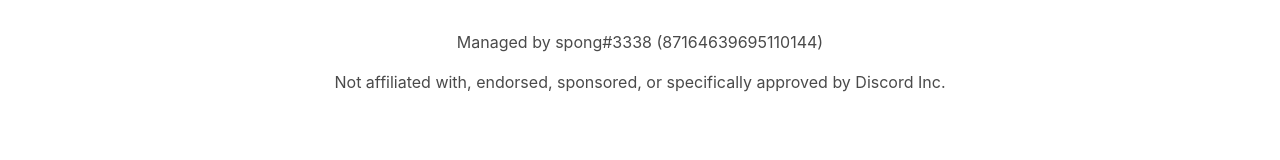
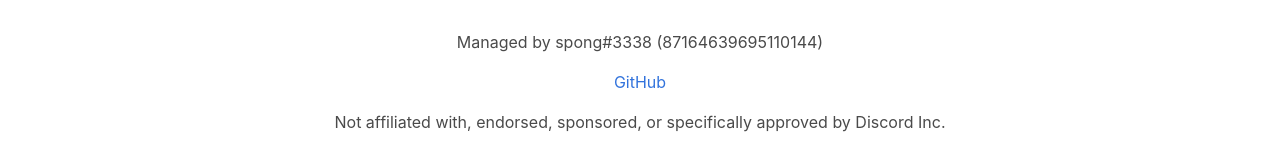
Before and after one commit to ducc/discordmusicbots.com, a React (Create React App) app: page / in a window 1280 px wide. Shown: the part 2163-2323 px from the top of the page. Built offline with nearby package versions, Linux system fonts and the light colour scheme.

Commit message:
add github to footer

```diff
--- a/src/App.js
+++ b/src/App.js
@@ -172,6 +172,7 @@
       <div className="container">
         <div className="content">
           <p>Managed by spong#3338 (87164639695110144)</p>
+          <p><a href="https://github.com/ducc/discordmusicbots.com">GitHub</a></p>
           <p>Not affiliated with, endorsed, sponsored, or specifically approved by Discord Inc.</p>
         </div>
       </div>
```
